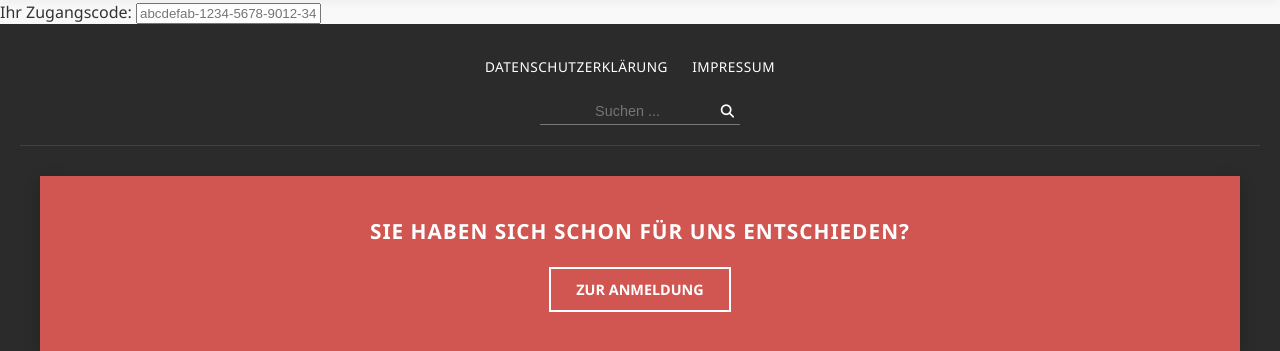
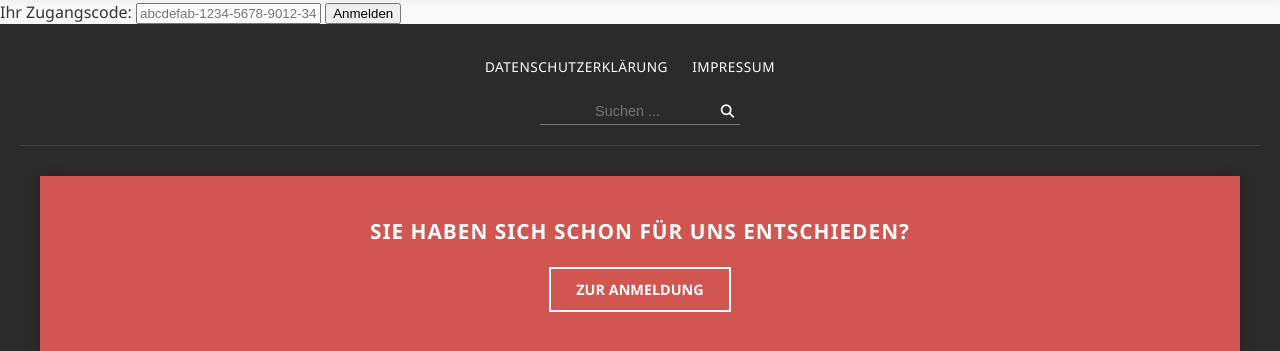
Before and after one commit to FIA-GSO/osp-code-repository-gruppe-4-1, a Flask app: page /login in a window 1280 px wide. Shown: the part 143-494 px from the top of the page. Run offline with Flask 3, Linux system fonts and the light colour scheme.

Commit message:
🤦‍♂️

```diff
--- a/templates/login_form.html
+++ b/templates/login_form.html
@@ -7,6 +7,7 @@
 <form action="/login" method="POST">
     <label for="token_input">Ihr Zugangscode: </label>
     <input type="text" name="token" id="token_input" placeholder="abcdefab-1234-5678-9012-34567890abcd.." />
+    <input type="submit" value="Anmelden" />
 </form>
 
 {% endblock %}
```
